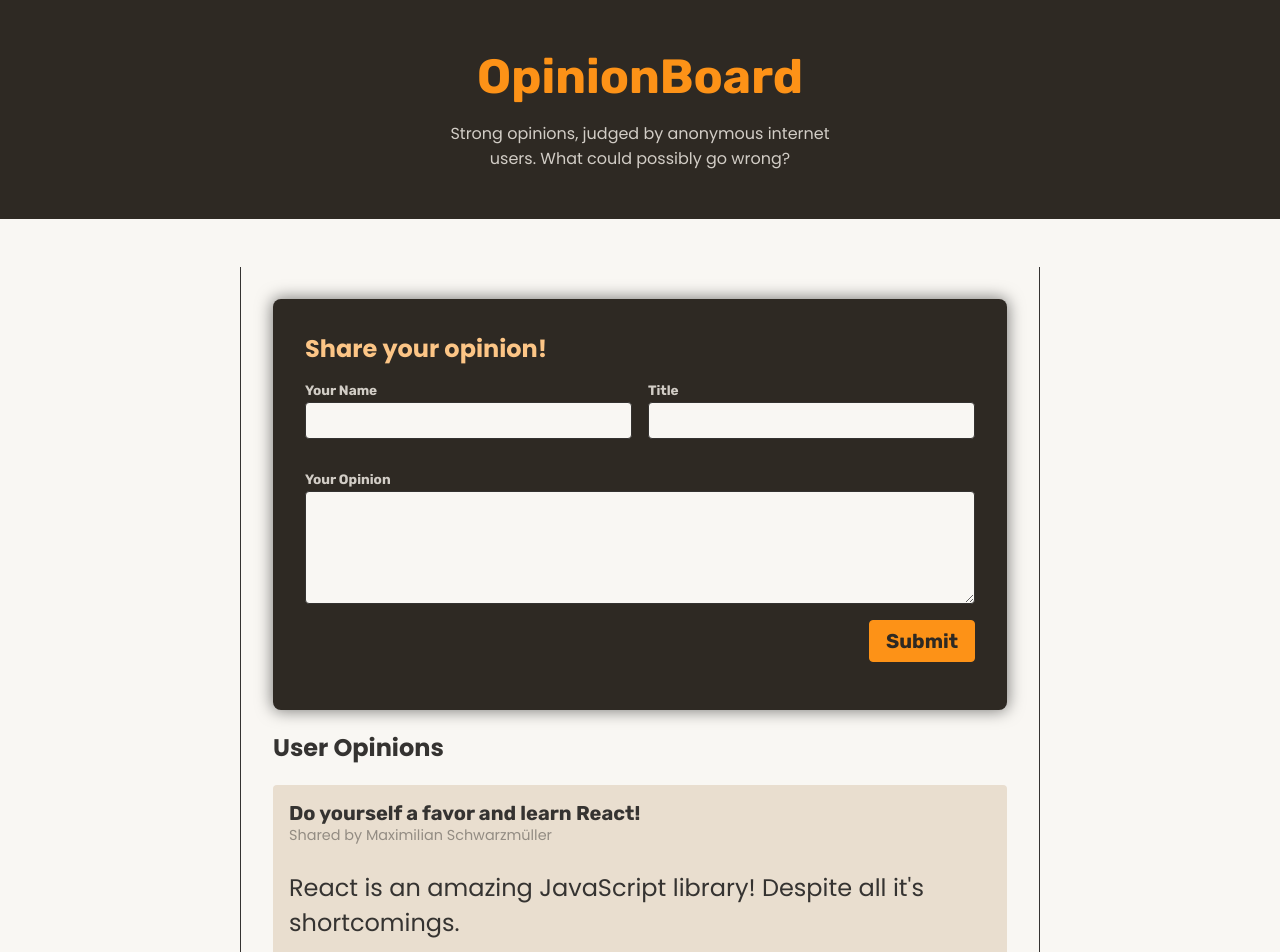
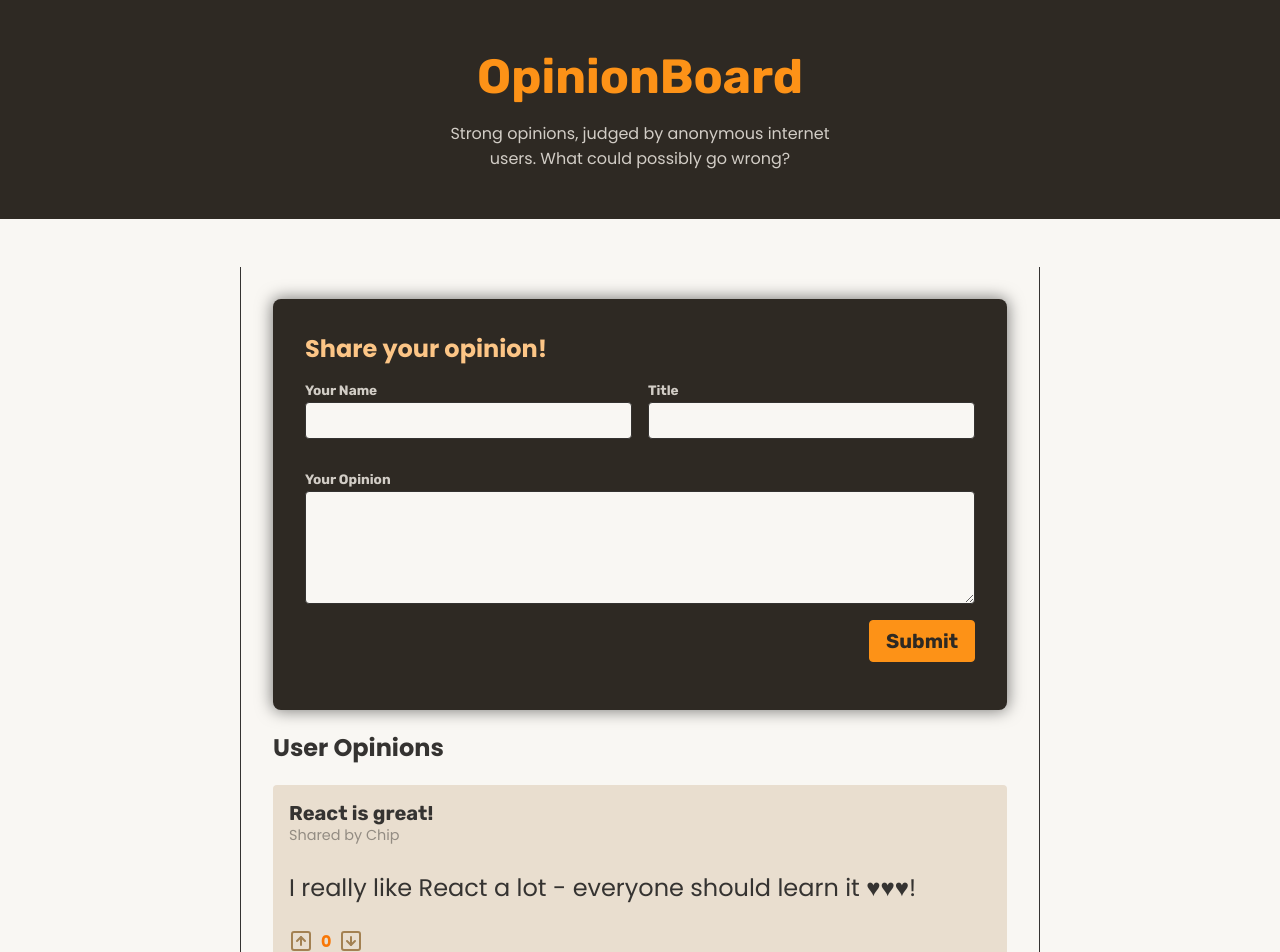
Before and after one commit to Khanhbroo/reactjs-asynchronous-form-actions, a React (Vite) app: page / in a window 1280 px wide. Shown: the top 952 px of the page. Built offline with nearby package versions, Linux system fonts and the light colour scheme; data requests are answered from the project's data file.

Commit message:
Working with Asynchrounous Form Actions

```diff
--- a/backend/db.json
+++ b/backend/db.json
@@ -1,5 +1,12 @@
 {
   "opinions": [
+    {
+      "id": 1746952927969,
+      "votes": 0,
+      "userName": "Chip",
+      "title": "React is great!",
+      "body": "I really like React a lot - everyone should learn it ♥♥♥!"
+    },
     {
       "id": 1,
       "userName": "Maximilian Schwarzmüller",
--- a/src/components/NewOpinion.jsx
+++ b/src/components/NewOpinion.jsx
@@ -1,6 +1,11 @@
-import { useActionState } from "react";
+import { useActionState, use } from "react";
 
-const shareOpinionAction = (prevFormState, formData) => {
+import { OpinionsContext } from "../store/opinions-context";
+
+export function NewOpinion() {
+  const { addOpinion } = use(OpinionsContext);
+
+  const shareOpinionAction = async (prevFormState, formData) => {
     const userData = Object.fromEntries(formData.entries());
 
     const errors = [];
@@ -19,10 +24,11 @@ const shareOpinionAction = (prevFormState, formData) => {
       return { errors, enteredValue: userData };
     }
 
+    await addOpinion(userData);
+
     return { errors: null };
   };
 
-export function NewOpinion() {
   const [formState, formAction] = useActionState(shareOpinionAction, {
     errors: null,
   });
```
Also changed, not shown: src/store/opinions-context.jsx (+5 -5 lines). Lines whose indentation alone changed are shown as unchanged.
